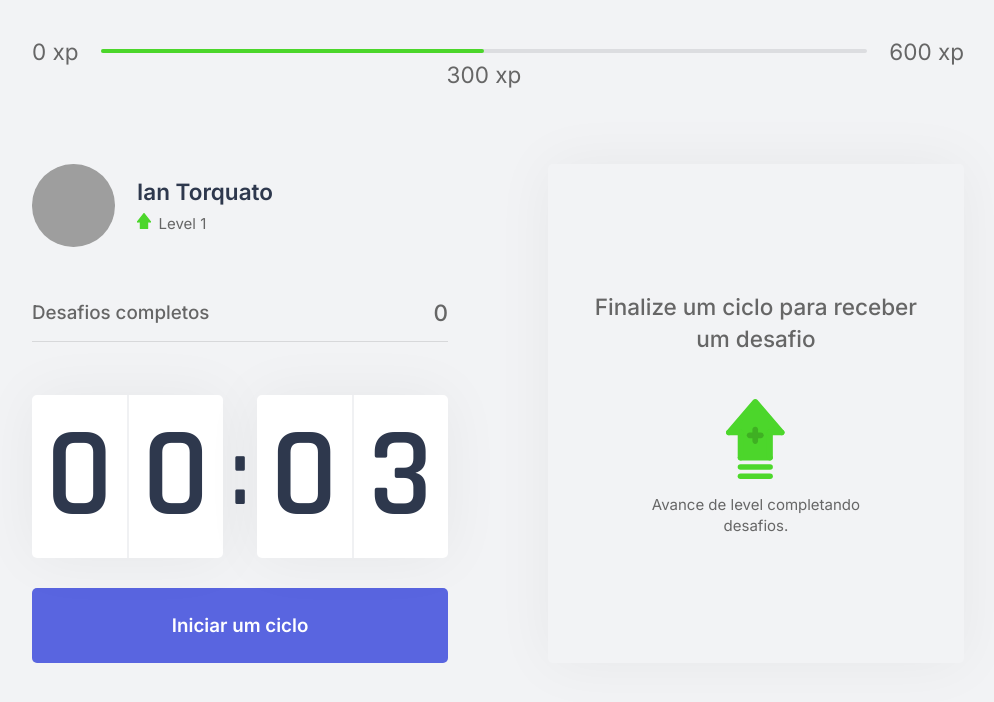
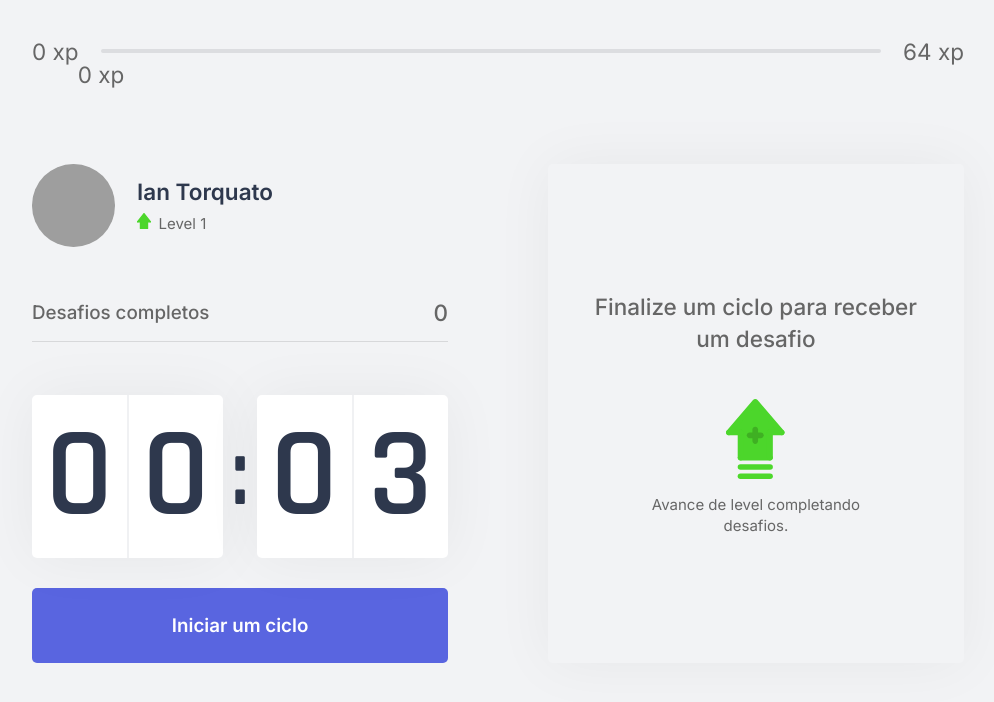
Before and after one commit to IanTorquato/nlw_4-moveIt-rocketseat, a Next.js app: page / in a window 1280 px wide. Shown: the top 702 px of the page, without its empty margins (142-1136 px from the left). Built offline with nearby package versions, Linux system fonts and the light colour scheme; grey boxes are pictures that could not be loaded.

Commit message:
Get/Show data of Experience of user

```diff
--- a/src/components/ExperienceBar.tsx
+++ b/src/components/ExperienceBar.tsx
@@ -1,18 +1,26 @@
+import { useContext } from 'react'
+
+import { ChallengeContext } from '../contexts/Challenges'
+
 import styles from '../styles/components/ExperienceBar.module.css'
 
 function ExperienceBar() {
+	const { currentExperience, experienceToNextLevel } = useContext(ChallengeContext)
+
+	const currentLevelPercentage = Math.round(currentExperience * 100 / experienceToNextLevel)
+
 	return (
 		<header className={styles.experienceBar}>
 			<span>0 xp</span>
 			<div>
-				<div style={{ width: '50%' }} />
+				<div style={{ width: `${currentLevelPercentage}%` }} />
 
 				<span className={styles.currentExperience}
-					style={{ left: '50%' }}>
-					300 xp
+					style={{ left: `${currentLevelPercentage}%` }}>
+					{currentExperience} xp
 				</span>
 			</div>
-			<span>600 xp</span>
+			<span>{experienceToNextLevel} xp</span>
 		</header>
 	)
 }
```
